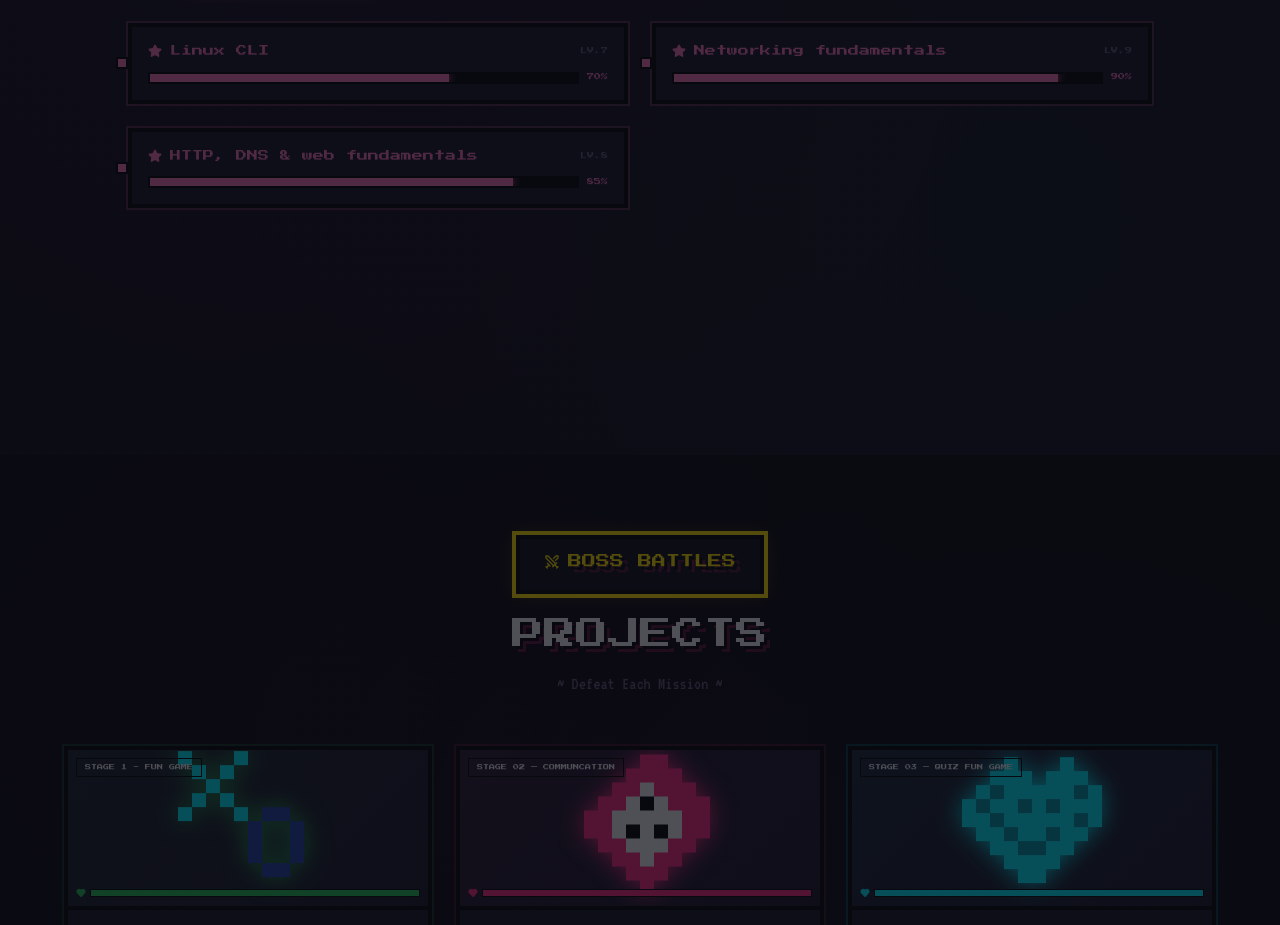
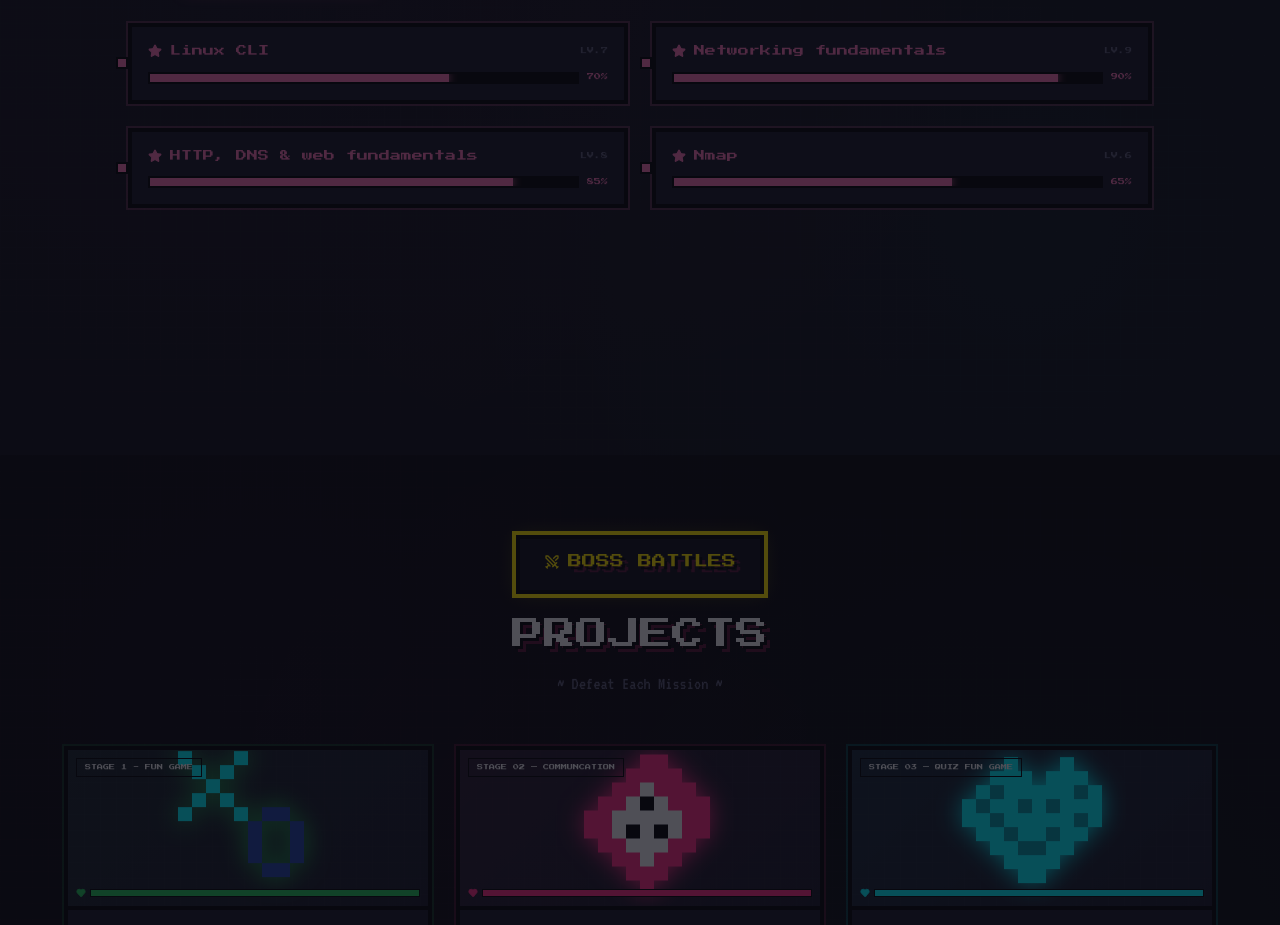
Before and after one commit to ree4yaa/portfolio, a React (Vite) app: page / in a window 1280 px wide. Shown: the part 2460-3385 px from the top of the page. Built offline with nearby package versions, Linux system fonts and the light colour scheme.

Commit message:
switching nmap from tools to cybersecurity

```diff
--- a/src/components/pixelArt/Skills.tsx
+++ b/src/components/pixelArt/Skills.tsx
@@ -26,6 +26,7 @@ const categories: SkillCategory[] = [
      { name: 'Linux CLI', level: 70, desc: 'Command line proficiency & shell scripting', unlocked: true },
       { name: 'Networking fundamentals', level: 90, desc: 'Core networking concepts & protocols', unlocked: true },
       { name: 'HTTP, DNS & web fundamentals', level: 85, desc: 'Understanding web protocols & services', unlocked: true },
+      { name: 'Nmap', level: 65, desc: 'Network scanning & enumeration', unlocked: true},
     ],
   },
   {
@@ -70,7 +71,6 @@ const categories: SkillCategory[] = [
     skills: [
       { name: 'Git / GitHub', level: 80, desc: 'Version control & collaboration', unlocked: true },
       { name: 'VS Code', level: 90, desc: 'Primary development environment', unlocked: true },
-      { name: 'Nmap', level: 65, desc: 'Network scanning & enumeration', unlocked: true},
       { name: 'Wireshark', level: 35, desc: 'Network analysis & troubleshooting', unlocked: true },
       {name: 'Hydra', level: 50, desc: 'Password cracking & brute-force attacks', unlocked: true}
     ],
```
